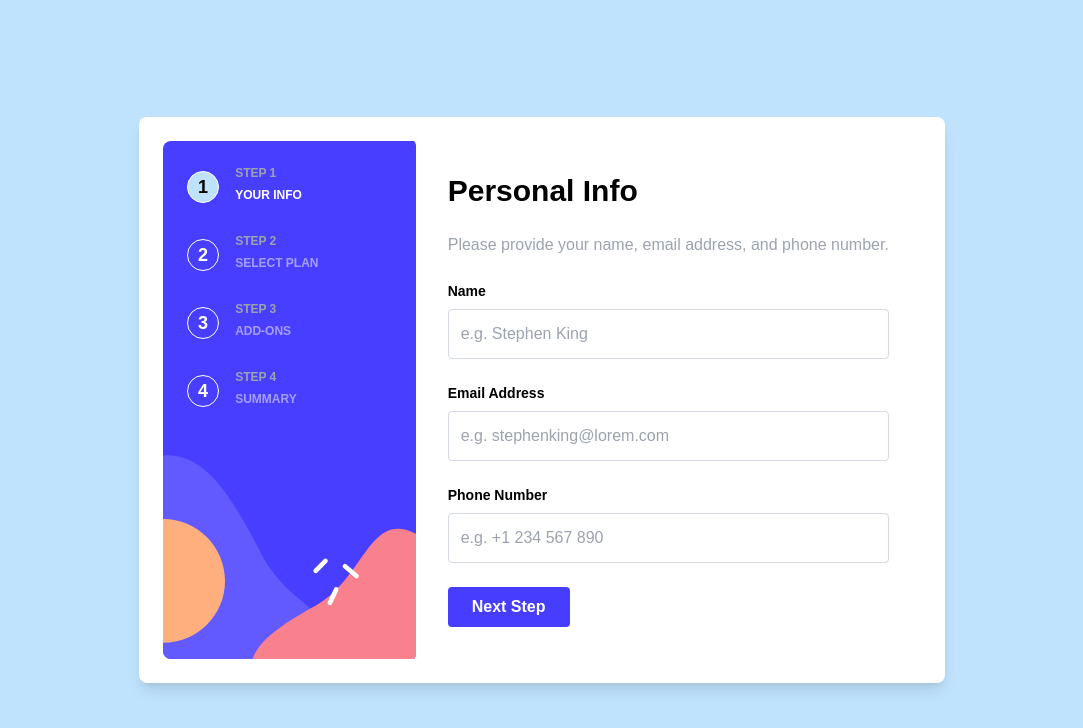
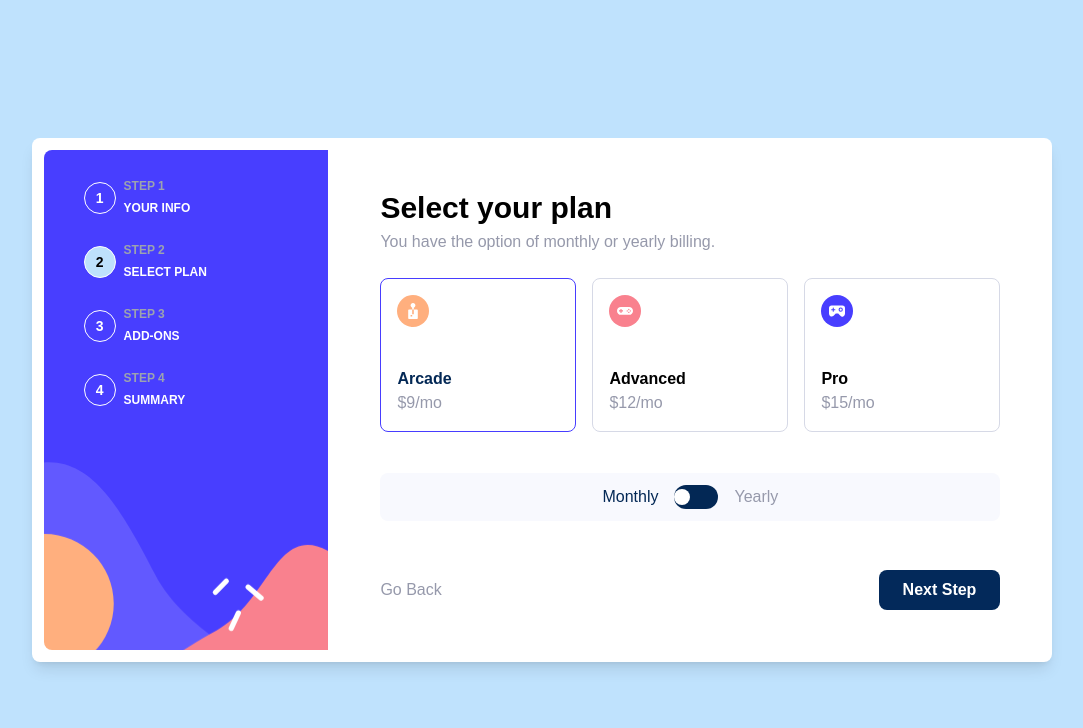
Before and after one commit to Sub-Dev/multi-step-form-nextjs, a Next.js app: page / in a window 1280 px wide. Both pictures are taken after a click on the button "Next Step". Shown: the top 728 px of the page, without its empty margins (98-1181 px from the left). Built offline with nearby package versions, Linux system fonts and the light colour scheme.

Commit message:
Refatorado o componente PersonalInfo para usar formulários separados para cada etapa, atualize o estilo e o layout da barra lateral

```diff
--- a/src/components/PersonalInfo.tsx
+++ b/src/components/PersonalInfo.tsx
@@ -1,7 +1,8 @@
-// src/components/PersonalInfo.tsx
 "use client";
 import React, { useState } from 'react';
-import Sidebar from './Sidebar'; // Importando o componente Sidebar
+import Sidebar from './Sidebar';
+import PersonalInfoForm from './PersonalInfoForm';
+import SelectPlan from './PersonalInfoPlan'; // Corrigi o nome da importação
 
 const PersonalInfo = () => {
   const [formData, setFormData] = useState({
@@ -10,6 +11,8 @@ const PersonalInfo = () => {
     phone: ''
   });
 
+  const [currentStep, setCurrentStep] = useState(1); // Adiciona o estado para o passo atual
+
   const handleChange = (e: React.ChangeEvent<HTMLInputElement>) => {
     setFormData({
       ...formData,
@@ -17,58 +20,24 @@ const PersonalInfo = () => {
     });
   };
 
-  // Defina o passo atual
-  const currentStep = 1; // Aqui você pode alterar o número para o passo desejado (1 a 4)
-
   return (
-    <div className="bg-white p-6 rounded-lg shadow-lg grid grid-cols-3 max-w-4xl">
-      {/* Sidebar com os passos e imagem de fundo */}
-      <Sidebar currentStep={currentStep} /> {/* Passando a propriedade currentStep */}
-
-      {/* Formulário */}
-      <div className="col-span-2 p-8 bg-white rounded-r-lg">
-        <h2 className="text-3xl font-bold mb-6 text-black">Personal Info</h2>
-        <p className="text-gray-400 mb-6">Please provide your name, email address, and phone number.</p>
-
-        <div className="mb-6">
-          <label className="block text-sm font-semibold mb-2 text-black">Name</label>
-          <input
-            className="w-full p-3 border border-light-gray rounded focus:outline-none focus:ring-2 focus:ring-pastel-blue"
-            type="text"
-            name="name"
-            value={formData.name}
-            onChange={handleChange}
-            placeholder="e.g. Stephen King"
+    <div className="bg-white p-3 rounded-lg shadow-lg grid grid-cols-7 max-w-5xl pl-3 min-h-[500px]"> {/* Altura mínima ajustada */}
+      <Sidebar currentStep={currentStep} />
+      <div className="col-span-5 ml-3 flex flex-col justify-between min-h-[500px]"> {/* Flex e altura mínima garantida */}
+        {currentStep === 1 && (
+          <PersonalInfoForm
+            formData={formData}
+            handleChange={handleChange}
+            setCurrentStep={setCurrentStep} // Passa a função setCurrentStep
+            currentStep={currentStep}      // Passa o passo atual
           />
-        </div>
-
-        <div className="mb-6">
-          <label className="block text-sm font-semibold mb-2 text-black">Email Address</label>
-          <input
-            className="w-full p-3 border border-light-gray rounded focus:outline-none focus:ring-2 focus:ring-pastel-blue"
-            type="email"
-            name="email"
-            value={formData.email}
-            onChange={handleChange}
-            placeholder="e.g. stephenking@lorem.com"
+        )}
+        {currentStep === 2 && (
+          <SelectPlan
+            currentStep={currentStep} // Passa o passo atual
+            setCurrentStep={setCurrentStep} // Passa a função para mudar o passo
           />
-        </div>
-
-        <div className="mb-6">
-          <label className="block text-sm font-semibold mb-2 text-black">Phone Number</label>
-          <input
-            className="w-full p-3 border border-light-gray rounded focus:outline-none focus:ring-2 focus:ring-pastel-blue"
-            type="text"
-            name="phone"
-            value={formData.phone}
-            onChange={handleChange}
-            placeholder="e.g. +1 234 567 890"
-          />
-        </div>
-
-        <button className="bg-purplish-blue text-white py-2 px-6 rounded hover:bg-light-blue transition font-semibold">
-          Next Step
-        </button>
+        )}
       </div>
     </div>
   );
--- /dev/null
+++ b/src/components/PersonalInfoForm.tsx
@@ -0,0 +1,69 @@
+"use client";
+import React from 'react';
+
+interface PersonalInfoFormProps {
+  formData: {
+    name: string;
+    email: string;
+    phone: string;
+  };
+  handleChange: (e: React.ChangeEvent<HTMLInputElement>) => void;
+  setCurrentStep: (step: number) => void; // Adiciona setCurrentStep como prop
+  currentStep: number; // Passa o passo atual como prop
+}
+
+const PersonalInfoForm: React.FC<PersonalInfoFormProps> = ({
+  formData,
+  handleChange,
+  setCurrentStep,
+  currentStep,
+}) => {
+  return (
+    <div className="p-10 bg-white rounded-r-lg relative flex flex-col justify-between h-[500px] w-[700px]"> {/* Altura fixa ajustada */}
+      <h2 className="text-3xl font-bold mb-1 text-black">Personal Info</h2>
+      <p className="text-gray-400 mb-6">
+        Please provide your name, email address, and phone number.
+      </p>
+      <div className="mb-6">
+        <label className="block text-sm mb-2 text-black">Name</label>
+        <input
+          className="w-full p-2 border border-light-gray rounded focus:outline-none focus:ring-2 focus:ring-pastel-blue"
+          type="text"
+          name="name"
+          value={formData.name}
+          onChange={handleChange}
+          placeholder="e.g. Stephen King"
+        />
+      </div>
+      <div className="mb-6">
+        <label className="block text-sm mb-2 text-black">Email Address</label>
+        <input
+          className="w-full p-2 border border-light-gray rounded focus:outline-none focus:ring-2 focus:ring-pastel-blue"
+          type="email"
+          name="email"
+          value={formData.email}
+          onChange={handleChange}
+          placeholder="e.g. stephenking@lorem.com"
+        />
+      </div>
+      <div className="mb-6">
+        <label className="block text-sm mb-2 text-black">Phone Number</label>
+        <input
+          className="w-full p-2 border border-light-gray rounded focus:outline-none focus:ring-2 focus:ring-pastel-blue"
+          type="text"
+          name="phone"
+          value={formData.phone}
+          onChange={handleChange}
+          placeholder="e.g. +1 234 567 890"
+        />
+      </div>
+      <div className="flex justify-end">
+        <button onClick={() => setCurrentStep(currentStep + 1)} className="bg-[#03295a] text-white py-2 px-6 rounded-lg hover:bg-light-blue transition text-base font-semibold">
+          Next Step
+        </button>
+      </div>
+    </div>
+  );
+};
+
+export default PersonalInfoForm;
--- /dev/null
+++ b/src/components/PersonalInfoPlan.tsx
@@ -0,0 +1,70 @@
+"use client";
+import React, { useState } from 'react';
+
+interface SelectPlanProps {
+  currentStep: number; // Recebe o passo atual
+  setCurrentStep: React.Dispatch<React.SetStateAction<number>>; // Função para atualizar o passo atual
+}
+
+const SelectPlan: React.FC<SelectPlanProps> = ({ currentStep, setCurrentStep }) => {
+  const [selectedPlan, setSelectedPlan] = useState('Arcade');
+  const [isMonthly, setIsMonthly] = useState(true);
+
+  const plans = [
+    { name: 'Arcade', price: 9, icon: 'images/icon-arcade.svg' },
+    { name: 'Advanced', price: 12, icon: 'images/icon-advanced.svg' },
+    { name: 'Pro', price: 15, icon: 'images/icon-pro.svg' },
+  ];
+
+  const toggleBilling = () => {
+    setIsMonthly(!isMonthly);
+  };
+
+  return (
+    <div className="p-10 bg-white rounded-r-lg relative flex flex-col justify-between h-[500px] w-[700px]">
+      <div>
+        <h2 className="text-3xl font-bold mb-1 text-black">Select your plan</h2>
+        <p className="text-cool-gray mb-6">You have the option of monthly or yearly billing.</p>
+
+        <div className="grid grid-cols-3 gap-4 mb-6">
+          {plans.map((plan) => (
+            <div
+              key={plan.name}
+              className={`p-4 border rounded-lg cursor-pointer ${selectedPlan === plan.name ? 'border-purplish-blue' : 'border-light-gray'}`}
+              onClick={() => setSelectedPlan(plan.name)}
+            >
+              <img src={plan.icon} alt={`${plan.name} icon`} className="w-8 h-8 mb-10" />
+              <h3 className={`font-bold ${selectedPlan === plan.name ? 'text-[#032855]' : 'text-black'}`}>{plan.name}</h3>
+              <p className={`text-cool-gray ${selectedPlan === plan.name ? 'text-[#032855]' : ''}`}>
+                ${isMonthly ? plan.price : plan.price * 10}/mo
+              </p>
+              {/* Exibe a mensagem "2 months free" se o plano for anual */}
+              {!isMonthly && (
+                <p className="text-[#032855] text-sm mt-2">2 months free</p>
+              )}
+            </div>
+          ))}
+        </div>
+      </div>
+
+      <div className="flex items-center justify-center mb-8 bg-[#f8f9fe] p-3 rounded-lg">
+        <span className={`mr-4 ${isMonthly ? 'text-[#032855]' : 'text-cool-gray'}`}>Monthly</span>
+        <label className="relative inline-flex items-center cursor-pointer">
+          <input type="checkbox" className="sr-only" checked={!isMonthly} onChange={toggleBilling} />
+          <div className="w-11 h-6 bg-[#032855] rounded-full"></div>
+          <div className={`absolute w-4 h-4 bg-white rounded-full transition-transform duration-300 ease-in-out ${isMonthly ? "transform translate-x-0" : "translate-x-5"}`}></div>
+        </label>
+        <span className={`ml-4 ${!isMonthly ? 'text-[#032855]' : 'text-cool-gray'}`}>Yearly</span>
+      </div>
+
+      <div className="flex justify-between">
+        <button onClick={() => setCurrentStep(currentStep - 1)} className="text-cool-gray">Go Back</button>
+        <button onClick={() => setCurrentStep(currentStep + 1)} className="bg-[#03295a] text-white py-2 px-6 rounded-lg hover:bg-light-blue transition text-base font-semibold">
+          Next Step
+        </button>
+      </div>
+    </div>
+  );
+};
+
+export default SelectPlan;
--- a/src/components/Sidebar.tsx
+++ b/src/components/Sidebar.tsx
@@ -2,40 +2,40 @@
 import React from 'react';
 
 interface SidebarProps {
-  currentStep: number; // Define a propriedade currentStep
+  currentStep: number;
 }
 
 const Sidebar: React.FC<SidebarProps> = ({ currentStep }) => {
   return (
     <div
-      className="col-span-1 bg-cover bg-no-repeat bg-center p-6 rounded-l-lg"
-      style={{ backgroundImage: 'url(images/bg-sidebar-desktop.svg)' }} // Substitua pelo caminho correto da imagem
+      className="col-span-2 bg-cover bg-no-repeat bg-center px-10 py-6 rounded-l-lg" // Reduzi o espaçamento lateral e adicionei bordas arredondadas
+      style={{ backgroundImage: 'url(images/bg-sidebar-desktop.svg)' }}
     >
-      <ul className="space-y-6 text-lg">
+      <ul className="space-y-4 text-lg"> {/* Reduzi o espaçamento vertical */}
         {["YOUR INFO", "SELECT PLAN", "ADD-ONS", "SUMMARY"].map((label, index) => {
-          const step = index + 1; // Passo começa em 1
-          const isActive = step === currentStep; // Verifica se o passo atual é o passo atual
+          const step = index + 1;
+          const isActive = step === currentStep;
           return (
-            <li key={step} className="flex items-center space-x-3">
+            <li key={step} className="flex items-center space-x-2 text-[14px]"> {/* Reduzi o espaçamento lateral */}
               <div className="flex items-center">
                 <div
                   className={`rounded-full h-8 w-8 flex items-center justify-center font-bold ${isActive
-                    ? "bg-[#bee1fc] text-black border border-white" // Círculo ativo
-                    : "bg-transparent text-white border border-white" // Círculo inativo
+                    ? "bg-[#bee1fc] text-black border border-white"
+                    : "bg-transparent text-white border border-white"
                     }`}
                 >
                   {step}
                 </div>
-                <div className="flex flex-col ml-4 text-[12px]"> {/* Aumenta o espaçamento entre os textos e o número */}
-                  <span className="text-xs font-semibold text-gray-400 mt-0">STEP {step}</span> {/* Diminui o espaçamento entre o "STEP" e o texto */}
-                  <span className={`font-bold ${isActive ? "text-white" : "text-white opacity-50"} mt-0`}>{label}</span> {/* Texto em negrito e branco */}
+                <div className="flex flex-col ml-2 text-[12px] mt-1"> {/* Reduzi o espaçamento entre o número e o texto */}
+                  <span className="text-xs font-semibold text-gray-400">STEP {step}</span>
+                  <span className={`font-bold ${isActive ? "text-white" : "text-white"}`}>{label}</span>
                 </div>
               </div>
             </li>
           );
         })}
       </ul>
-    </div >
+    </div>
   );
 };
 
```
